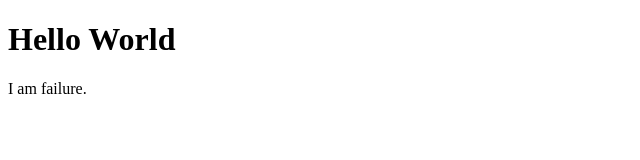
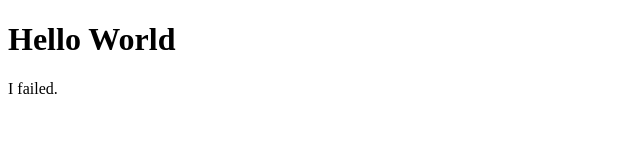
Before and after one commit to coolplix/coolplix.github.io, a plain HTML site: page index.html in a window 1280 px wide. Shown: the full height of the page, 0-640 px from the left. Drawn offline with Linux system fonts and the light colour scheme.

Commit message:
Update index.html

```diff
--- a/index.html
+++ b/index.html
@@ -2,6 +2,6 @@
 <html>
 <body>
 <h1>Hello World</h1>
-<p>I am failure.</p>
+<p>I failed.</p>
 </body>
 </html>
```
